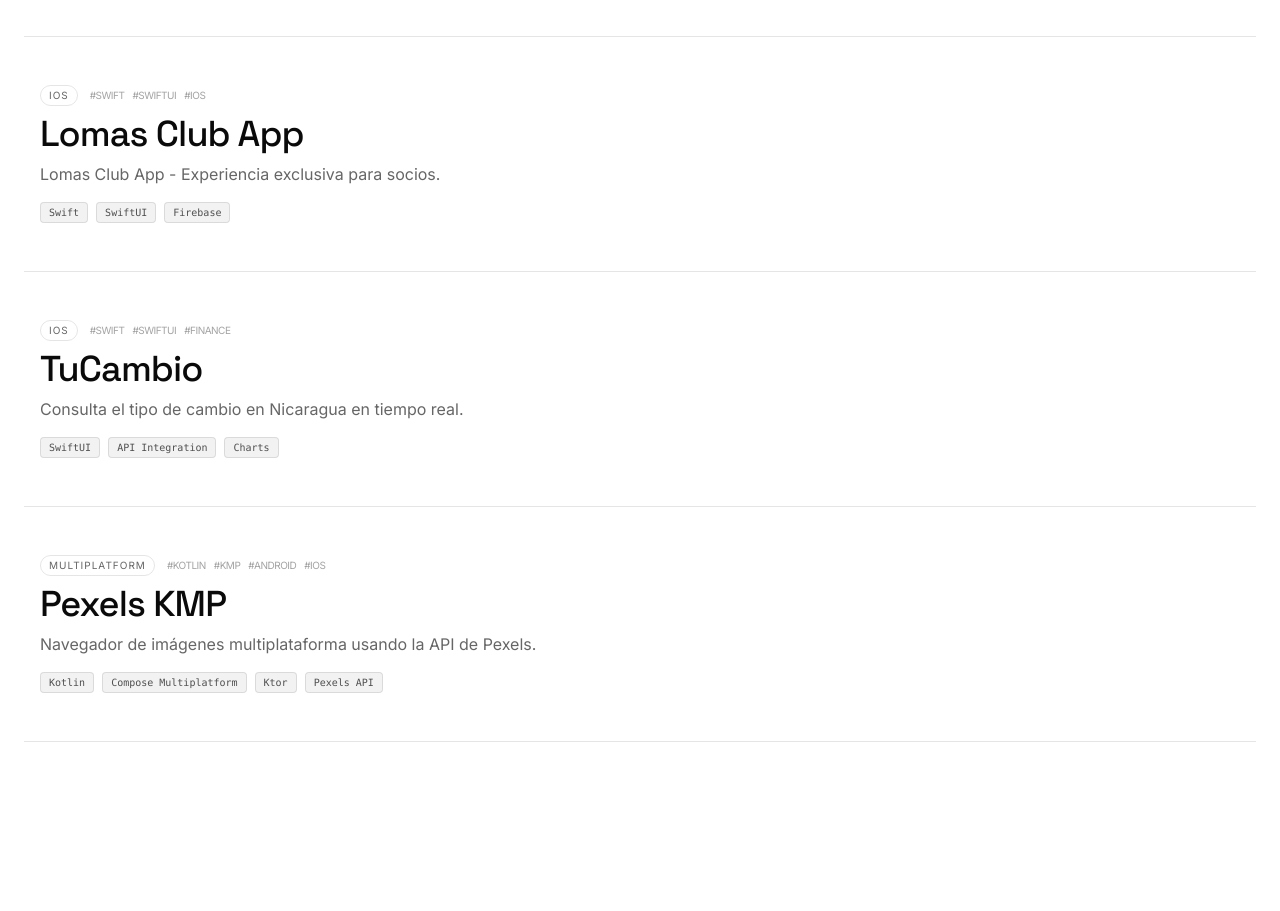
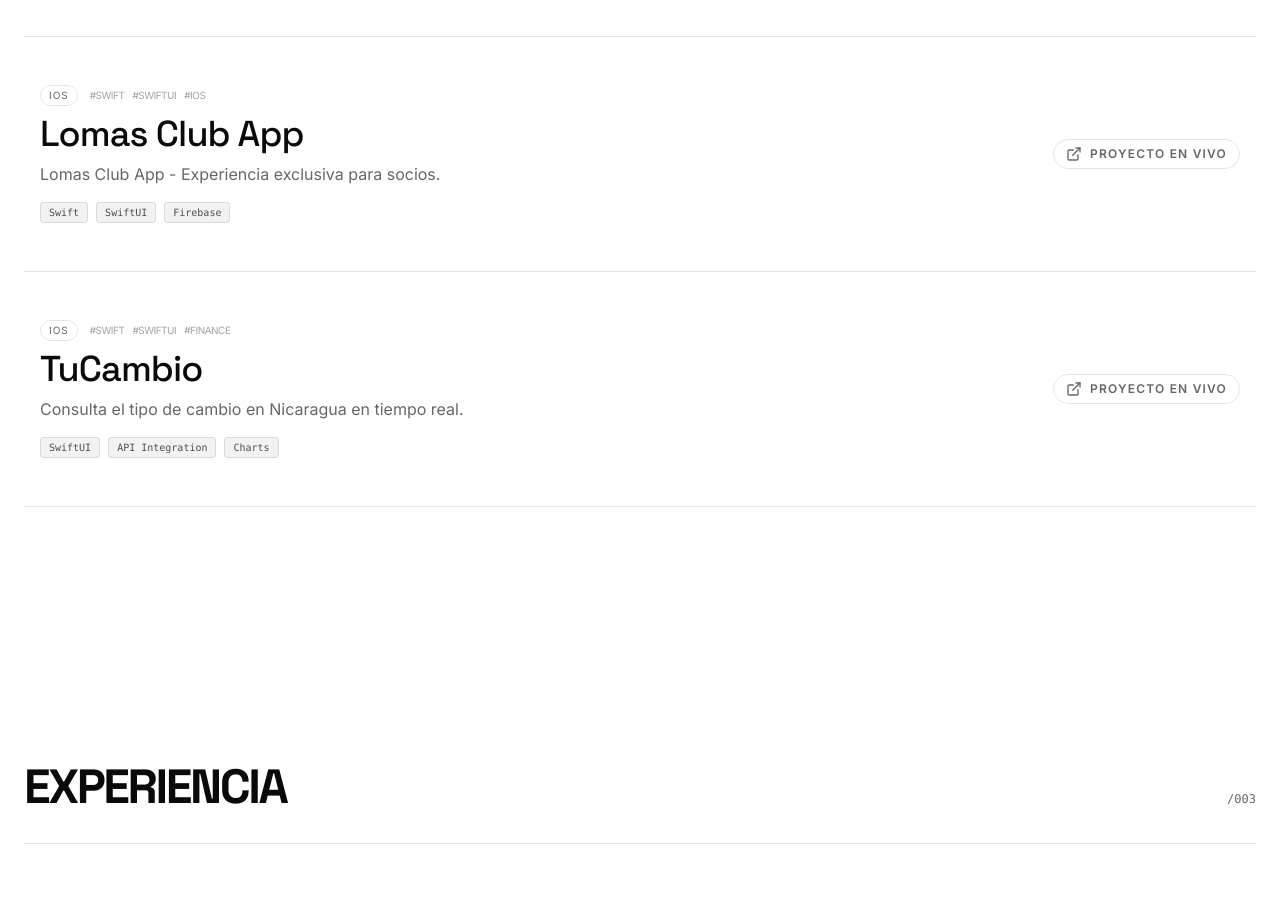
Before and after one commit to manuelduarte077/porfolio.dev, a React (Vite) app: page / in a window 1280 px wide. Shown: the part 2000-2911 px from the top of the page. Built offline with nearby package versions, Linux system fonts and the light colour scheme.

Commit message:
refactor: update CI workflow name and clean up App component

```diff
--- a/src/components/ProjectCard.tsx
+++ b/src/components/ProjectCard.tsx
@@ -82,6 +82,19 @@
       </div>
 
       <div className="flex items-center gap-6">
+        {project.link && (
+          <a
+            href={project.link}
+            target="_blank"
+            rel="noopener noreferrer"
+            onClick={(e) => e.stopPropagation()}
+            className="flex items-center gap-2 text-xs uppercase tracking-widest font-bold text-muted hover:text-accent transition-colors border border-border-main px-3 py-1.5 rounded-full hover:border-accent/30"
+            aria-label={`${project.title} ${t("modal.live")}`}
+          >
+            <ExternalLink size={16} />
+            {t("modal.live")}
+          </a>
+        )}
         {project.repoLink && (
           <a
             href={project.repoLink}
@@ -92,12 +105,9 @@
             aria-label={`${project.title} GitHub Repository`}
           >
             <Github size={16} />
-            Repo
+            {t("modal.repo")}
           </a>
         )}
-        <div className="flex items-center gap-2 text-xs uppercase tracking-widest font-semibold opacity-100 md:opacity-0 md:group-hover:opacity-100 transition-all">
-          {t("project.view")} <ExternalLink size={14} />
-        </div>
       </div>
     </motion.div>
   );
--- a/src/components/ProjectModal.tsx
+++ b/src/components/ProjectModal.tsx
@@ -39,7 +39,7 @@
             initial={{ opacity: 0, scale: 0.9, y: 20 }}
             animate={{ opacity: 1, scale: 1, y: 0 }}
             exit={{ opacity: 0, scale: 0.9, y: 20 }}
-            className="relative w-full max-w-4xl max-h-[90vh] overflow-y-auto bg-surface border border-border-main rounded-2xl md:rounded-3xl shadow-2xl focus:outline-none"
+            className="relative w-full max-w-4xl max-h-[90vh] overflow-y-auto bg-surface border border-border-main rounded-2xl md:rounded-3xl shadow-2xl focus:outline-none text-accent"
             tabIndex={-1}
           >
             <button
@@ -68,7 +68,7 @@
 
               <h2
                 id="modal-title"
-                className="text-3xl md:text-6xl font-display font-bold tracking-tighter mb-6 md:mb-8 pr-12"
+                className="text-3xl md:text-6xl font-display font-bold tracking-tighter mb-6 md:mb-8 pr-12 text-accent"
               >
                 {project.title}
               </h2>
@@ -105,31 +105,37 @@
                 </div>
 
                 <div className="lg:col-span-5 space-y-6">
+                  {(project.link || project.repoLink) && (
                     <div className="p-6 rounded-2xl bg-bg/50 border border-border-main space-y-6">
                       <h3 className="text-xs uppercase tracking-widest text-muted font-bold">
                         {t("modal.links")}
                       </h3>
+
                       <div className="flex flex-col gap-3">
+                        {project.link && (
                           <a
                             href={project.link}
                             target="_blank"
                             rel="noopener noreferrer"
-                        className="flex items-center justify-between p-4 rounded-xl bg-accent text-white font-semibold hover:opacity-90 transition-opacity"
+                            className="flex items-center justify-between p-4 rounded-xl font-semibold bg-accent text-bg hover:opacity-90 transition-opacity"
                           >
-                        {t("modal.live")} <ExternalLink size={18} />
+                            {t("modal.live")} <ExternalLink size={18} className="shrink-0" />
                           </a>
+                        )}
+
                         {project.repoLink && (
                           <a
                             href={project.repoLink}
                             target="_blank"
                             rel="noopener noreferrer"
-                          className="flex items-center justify-between p-4 rounded-xl border border-border-main hover:bg-accent/5 transition-colors font-semibold"
+                            className="flex items-center justify-between p-4 rounded-xl bg-surface border border-border-main hover:bg-accent/10 text-accent transition-colors font-semibold"
                           >
-                          {t("modal.repo")} <Github size={18} />
+                            {t("modal.repo")} <Github size={18} className="shrink-0 text-muted" />
                           </a>
                         )}
                       </div>
                     </div>
+                  )}
 
                   <div className="aspect-video rounded-2xl overflow-hidden border border-border-main">
                     <img
--- a/src/constants.ts
+++ b/src/constants.ts
@@ -77,47 +77,6 @@
     link: "https://apps.apple.com/ni/app/tucambio/id6744262206?l=en-GB",
     type: "iOS",
   },
-  {
-    id: "pexels-kmp",
-    title: "Pexels KMP",
-    description: "Multiplatform image browser using Pexels API.",
-    longDescription:
-      "Pexels KMP is a Kotlin Multiplatform application that displays high-quality images from the Pexels API, demonstrating the power of shared code between Android and iOS.",
-    technologies: ["Kotlin", "Compose Multiplatform", "Ktor", "Pexels API"],
-    tags: ["Kotlin", "KMP", "Android", "iOS"],
-    link: "https://github.com/manuelduarte077/PexelsKMP",
-    type: "Multiplatform",
-  },
-];
-
-export const ARTICLES: Article[] = [
-  {
-    id: "libros-desarrollo",
-    title: "Los 10 Mejores Libros de Desarrollo de Software",
-    description:
-      "El desarrollo de software es un campo en constante evolución, y mantenerse al día es clave.",
-    date: "Mar 19, 2024",
-    readTime: "8 min",
-    link: "https://www.donmanuel.dev/blog/los-10-mejores-libros-de-desarrollo-de-software",
-  },
-  {
-    id: "learn-go",
-    title: "Learn Go in 8 minutes",
-    description:
-      "Learning the basics of Go and how it works. A great starting language.",
-    date: "Jun 1, 2021",
-    readTime: "8 min",
-    link: "https://www.donmanuel.dev/blog/learn-go-in-8-minutes",
-  },
-  {
-    id: "diccionario-datos",
-    title: "¿Qué es un Diccionario de datos?",
-    description:
-      "Un diccionario en Python es una colección de elementos clave-valor.",
-    date: "Mar 21, 2021",
-    readTime: "4 min",
-    link: "https://www.donmanuel.dev/blog/que-es-un-diccionario-de-datos",
-  },
 ];
 
 export const EXPERIENCES: Experience[] = [
--- a/src/types.ts
+++ b/src/types.ts
@@ -5,7 +5,7 @@
   longDescription?: string;
   technologies?: string[];
   tags: string[];
-  link: string;
+  link?: string;
   repoLink?: string;
   type: "iOS" | "Android" | "Web" | "Cross-platform" | "Multiplatform";
 }
```
Also changed, not shown: src/App.tsx (+1 -29 lines). Lines whose indentation alone changed are shown as unchanged.
